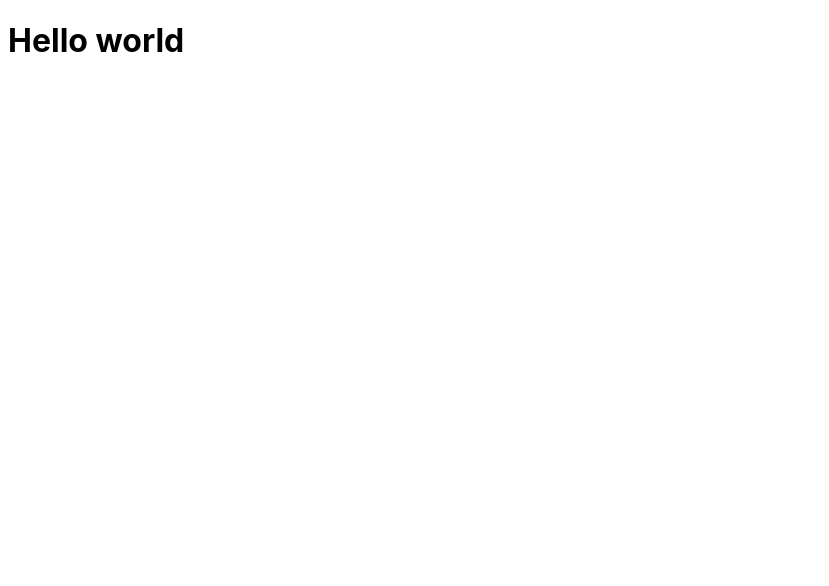
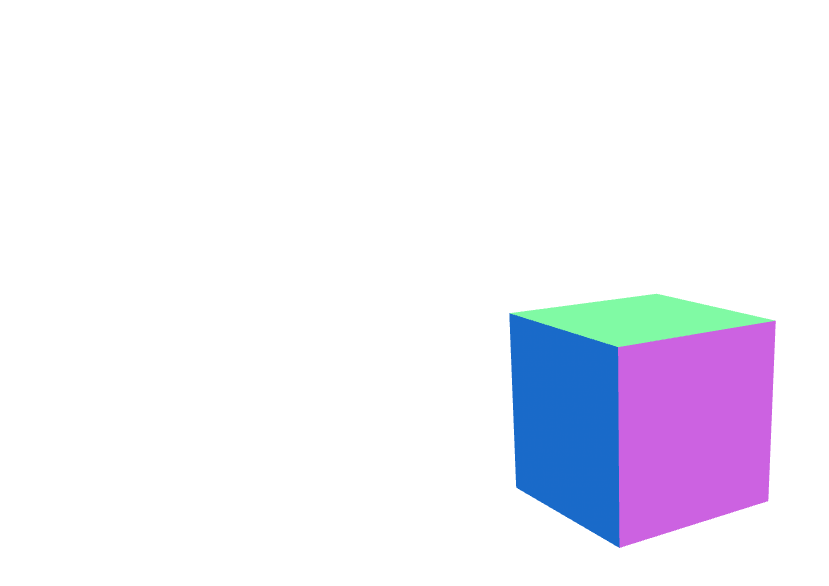
Before and after one commit to tung-eh/r3f-portfolio, a React (Vite) app: page / in a window 1280 px wide. Shown: the top 586 px of the page, without its empty margins (0-829 px from the left). Built offline with nearby package versions, Linux system fonts and the light colour scheme.

Commit message:
Install r3f + drei & Setup basic scene

```diff
--- a/package.json
+++ b/package.json
@@ -9,8 +9,11 @@
     "preview": "vite preview"
   },
   "dependencies": {
+    "@react-three/drei": "^9.40.0",
+    "@react-three/fiber": "^8.9.1",
     "react": "^18.2.0",
-    "react-dom": "^18.2.0"
+    "react-dom": "^18.2.0",
+    "three": "^0.146.0"
   },
   "devDependencies": {
     "@types/react": "^18.0.24",
--- a/src/App.jsx
+++ b/src/App.jsx
@@ -1,5 +1,17 @@
+import { Canvas } from "@react-three/fiber";
+import { OrbitControls } from "@react-three/drei";
+
 function App() {
-  return <h1>Hello world</h1>;
+  return (
+    <Canvas camera={{ fov: 45, position: [-3, 1.5, 4] }}>
+      <OrbitControls />
+
+      <mesh>
+        <boxGeometry />
+        <meshNormalMaterial />
+      </mesh>
+    </Canvas>
+  );
 }
 
 export default App;
--- a/src/index.css
+++ b/src/index.css
@@ -1,3 +1,7 @@
 :root {
   font-family: Inter, Avenir, Helvetica, Arial, sans-serif;
 }
+
+#root {
+  height: 100vh;
+}
```
Also changed, not shown: 1 other file (tests, documents, lock files or other folders).
